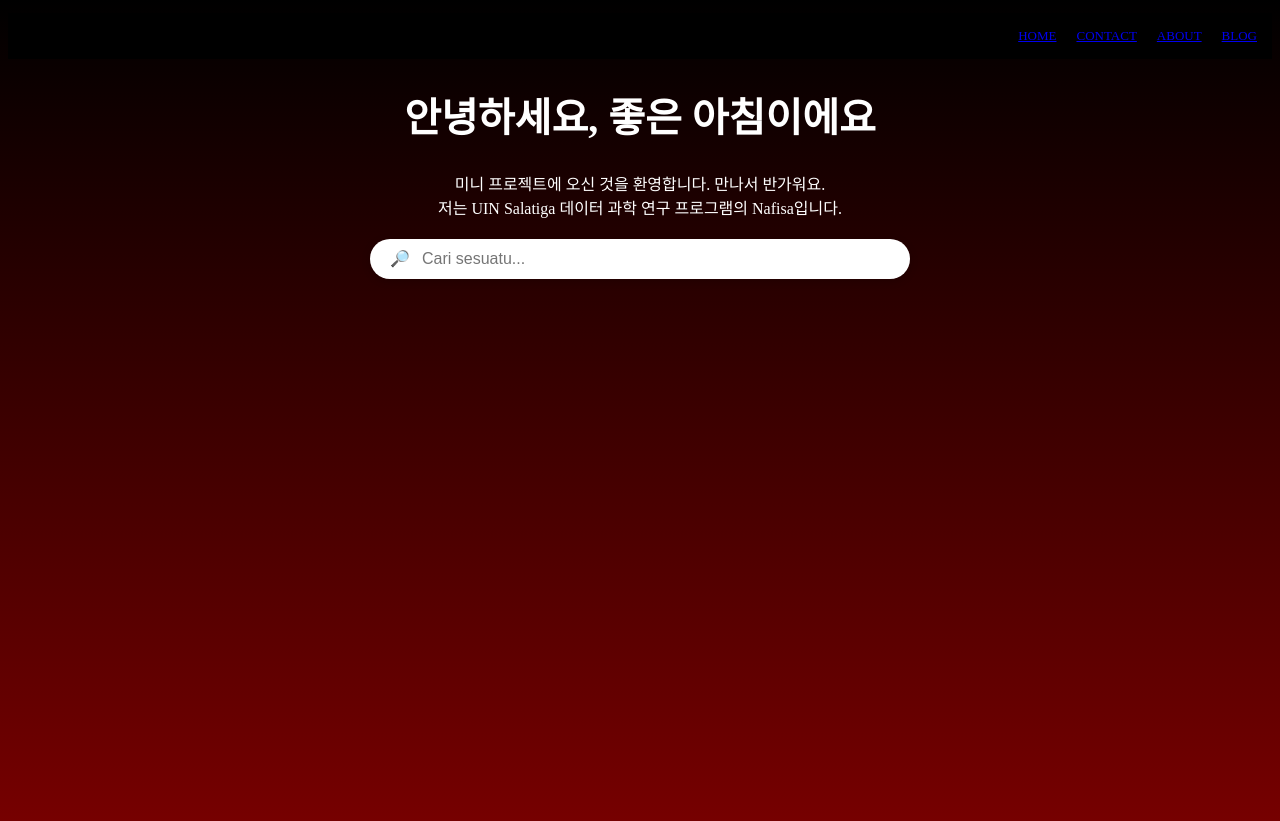
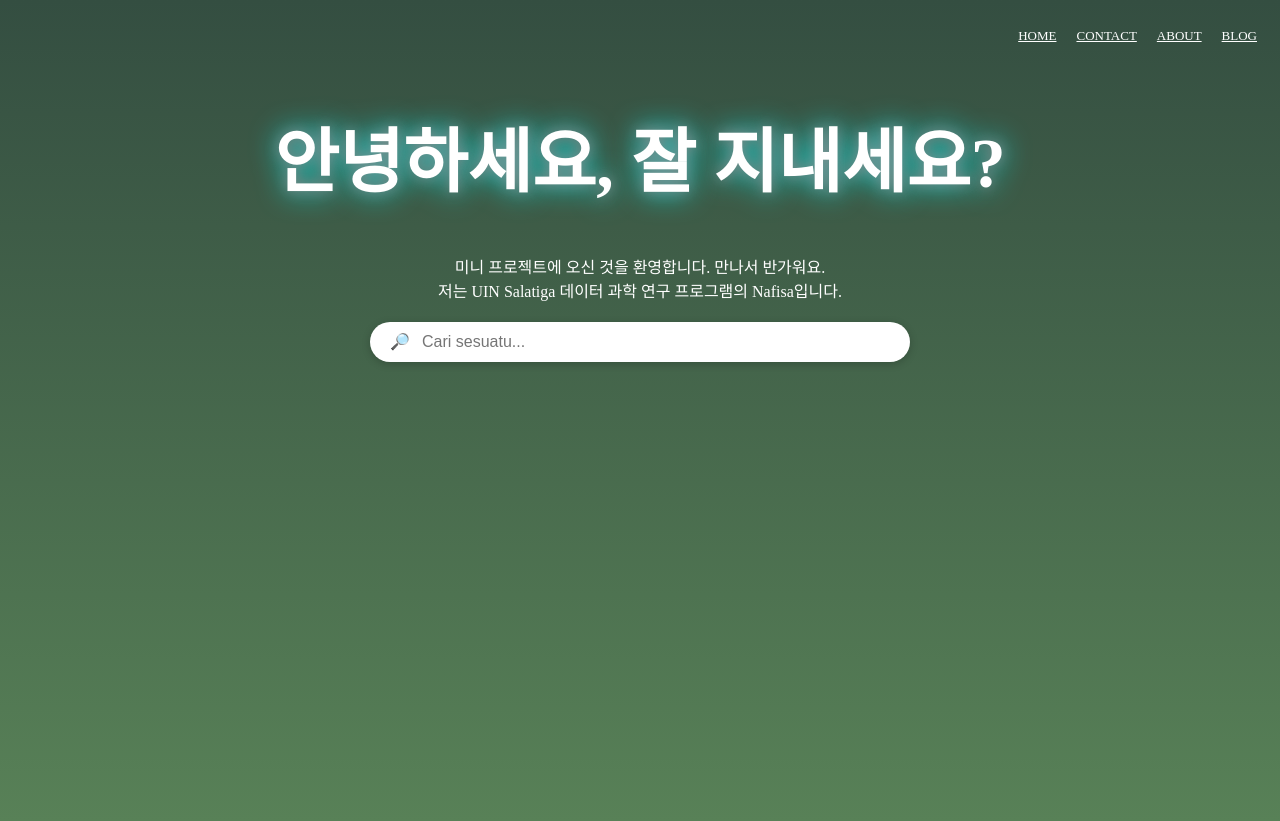
Before and after one commit to Nafisanz/Review-Django, a Django app: page / in a window 1280 px wide. Run offline with Django 5.2, Linux system fonts and the light colour scheme.

Commit message:
update tampilan css dan animasi neon

```diff
--- a/static/css/style.css
+++ b/static/css/style.css
@@ -1,26 +1,36 @@
 body {
-    background: linear-gradient(rgb(0, 0, 0), rgb(118, 0, 0));
+    background: linear-gradient(#344e41,#588157);
     min-height: 100vh; /*blaend warna biar ngga patah2*/
-}
-
-.material-symbols-outlined {
-    font-size: 30px; /*ukuran icon*/
-    color: white; /*warna icon*/
+    overflow-y: auto; /*mengaktifkan scroll vertikal jika konten melebihi tinggi viewport*/
 }
 
 h1 {
     text-align: center; /*menengahkan tulisan*/
     color: white; /*warna tulisan*/
-    font-size: 40px;
+    font-size: 70px;
+}
+
+a {
+    color: white; /*warna tulisan pada menu*/
+}
+
+h1.neon {
+    color: white;
+    animation: neonPulse 2s infinite alternate;
+}
+
+@keyframes neonPulse {
+    from {
+        text-shadow: 0 0 3px #fff, 0 0 10px black;
+    }
+    to {
+        text-shadow: 0 0 15px gray, 0 0 30px #0ff;
+    }
 }
 
 p {
     text-align: center;
     color: white;
-}
-
-.navbar {
-    background-color: black; /*warna navbar*//*membuat navbar menjadi fleksibel*/
 }
 
 ul {
--- a/templates/index.html
+++ b/templates/index.html
@@ -16,7 +16,7 @@
             <li><a href="#">BLOG</a></li>
         </ul>
     </nav>
-    <h1>안녕하세요, 좋은 아침이에요</h1>
+    <h1 class="neon">안녕하세요, 잘 지내세요?</h1>
     <p>미니 프로젝트에 오신 것을 환영합니다. 만나서 반가워요. <br>
         저는 UIN Salatiga 데이터 과학 연구 프로그램의 Nafisa입니다.
     </p>
```
